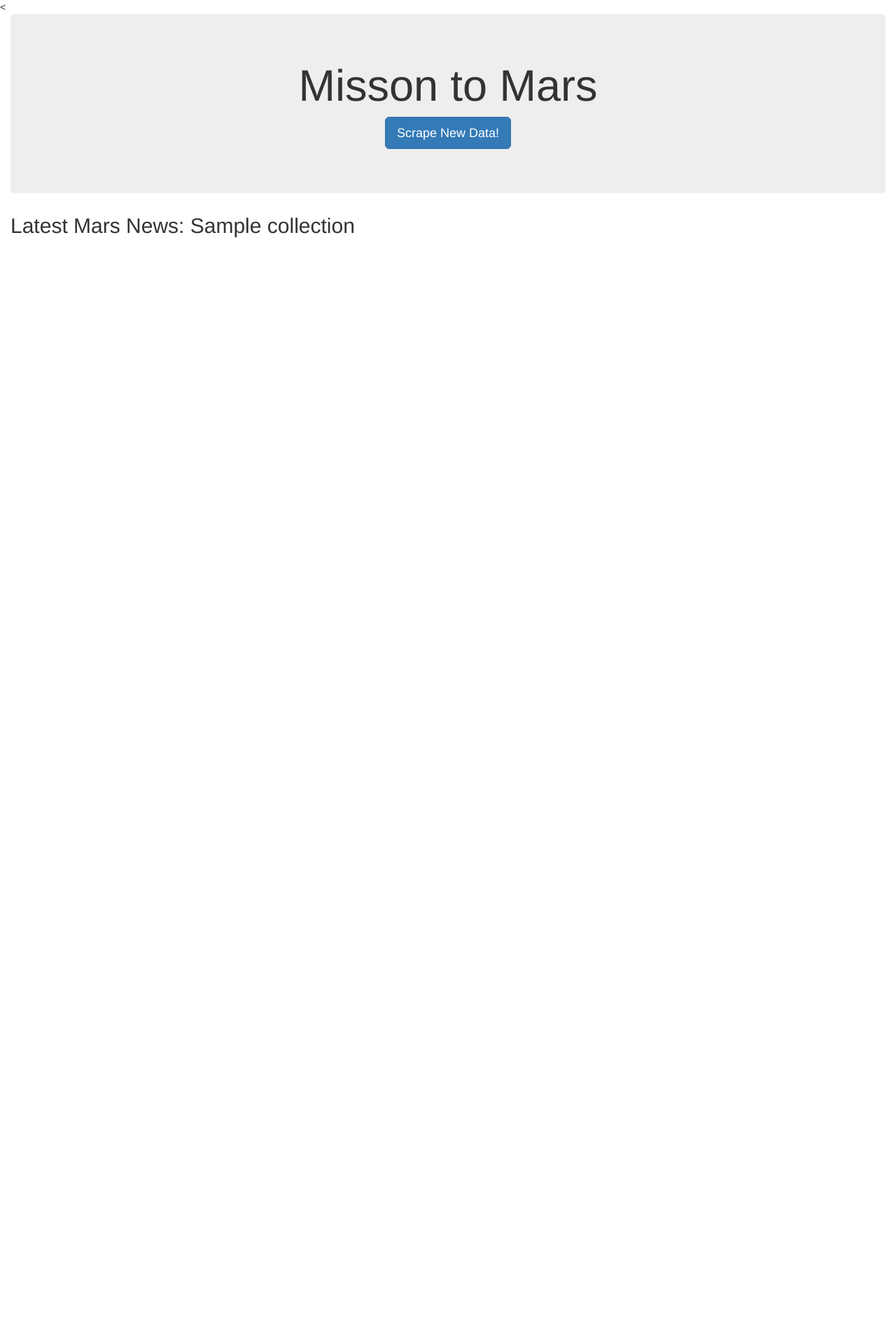
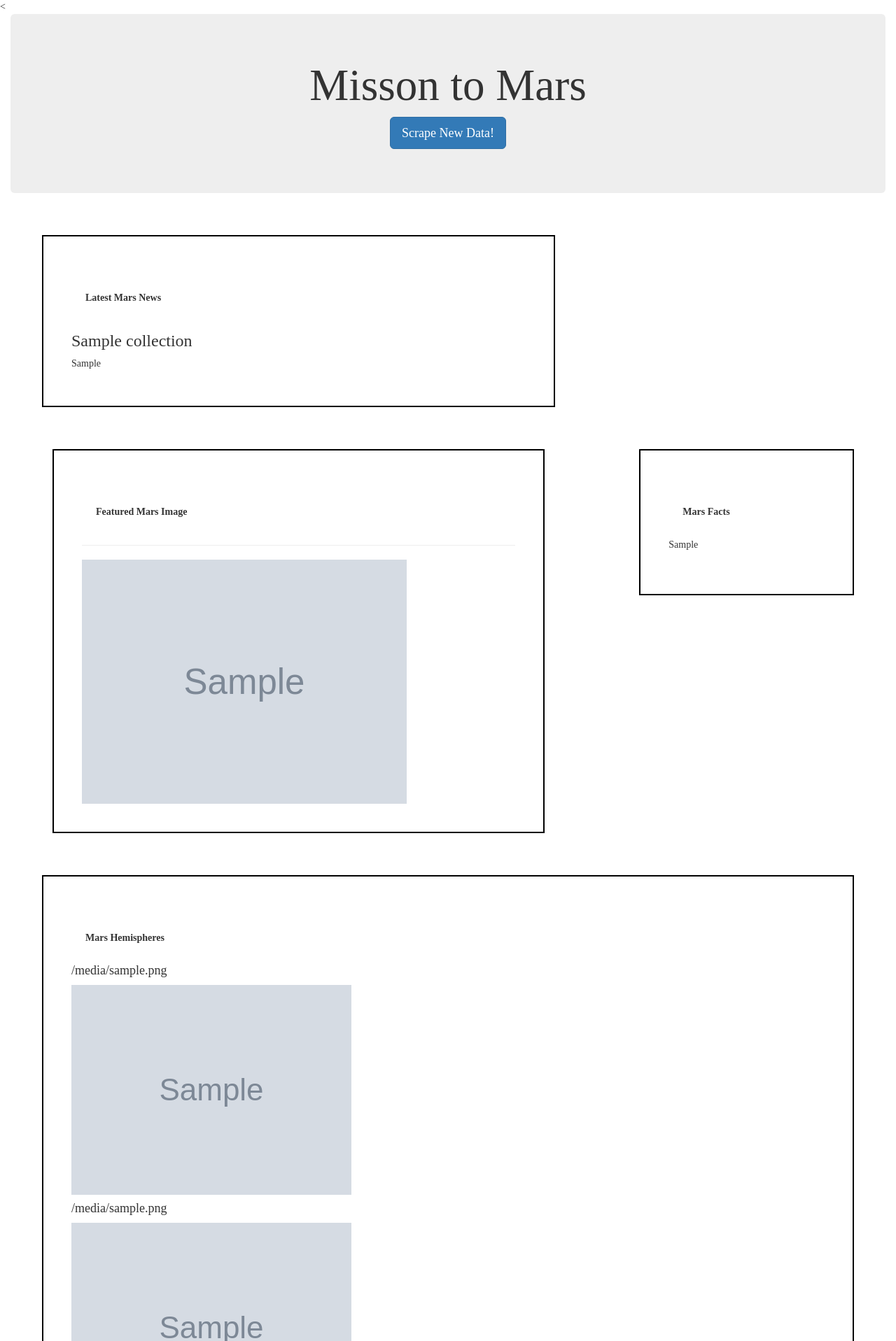
Before and after one commit to Ssimoes48/MARS-Web-Scraping, a Flask app: page / in a window 1280 px wide. Shown: the top 1917 px of the page at 70% size. Before the commit the page ends 340 px from the top, so only its background shows below. Run offline with Flask 2, Linux system fonts and the light colour scheme; grey boxes marked "Sample" are stand-in pictures; a database or web service that is not in the repository returns one stand-in record (values such as "Sample title"); some libraries are stand-ins or nearby versions.

Commit message:
added formating and got all elements to print. need to make them print correctly.

```diff
--- a/Mission_to_Mars/app.py
+++ b/Mission_to_Mars/app.py
@@ -31,7 +31,7 @@ def scrape():
     mongo.db.collection.update({}, mars_dict, upsert=True)
 
     # # Redirect back to home page
-    # return redirect("/")
+    return redirect("/")
 
 
 if __name__ == "__main__":
--- a/Mission_to_Mars/scrape_mars.py
+++ b/Mission_to_Mars/scrape_mars.py
@@ -55,7 +55,7 @@ def scrape():
         browser.back()
 
     #mars dictionary
-    mars_dict = {"news_title": news_title, "news_p": news_p, "mars_image": mars_img, "mars_facts": facts_table, "hem_images": hem_img_urls}
+    mars_dict = {"news_title": news_title, "news_p": news_p, "mars_img": mars_img, "facts_table": facts_table, "hem_img_urls": hem_img_urls}
 
     #quit browser
     browser.quit()
--- /dev/null
+++ b/Mission_to_Mars/style.css
@@ -0,0 +1,48 @@
+body {
+    background-color: white;
+    font-family: 'Times New Roman', Times, serif;
+}
+
+.container {
+    width: auto;
+    margin: auto;
+    padding: 20px;
+  }
+
+#Mars_News {
+    border: 2px solid black;
+    margin: 30px;
+    padding: 40px;
+    width: auto;
+    background-color: white;
+}
+
+#Mars_Image {
+    border: 2px solid black;
+    margin: 30px;
+    padding: 40px;
+    width: auto;
+    background-color: white;
+}
+
+#Mars_Facts {
+    border: 2px solid black;
+    margin: 30px;
+    padding: 40px;
+    width: auto;
+    background-color: white;
+}
+
+#Mars_Hemispheres {
+    border: 2px solid black;
+    margin: 30px;
+    padding: 40px;
+    width: auto;
+    background-color: white;
+}
+
+h2{
+    font-weight: bold;
+    font-size: inherit;
+    padding: 20px;
+}
--- a/Mission_to_Mars/templates/index.html
+++ b/Mission_to_Mars/templates/index.html
@@ -7,7 +7,10 @@
         <meta http-equiv="X-UA-Compatible" content="ie=edge">
         <title>Mission to Mars</title>
         <link rel="stylesheet" href="https://maxcdn.bootstrapcdn.com/bootstrap/3.3.7/css/bootstrap.min.css">
+        <link rel="stylesheet" href="style.css">
     </head>
+
+
 
     <body>
         <div class="container-fluid">
@@ -15,7 +18,78 @@
                 <h1>Misson to Mars</h1>
                 <p><a class="btn btn-primary btn-lg" href="/scrape" role="button">Scrape New Data!</a></p>
             </div>
-            <h2>Latest Mars News: {{ planet.news_title }}</h2>
+        </div>
+        <div class="container-fluid">
+            <div class="row">
+                <div class="col-md-8">
+                    <div class="container-fluid">
+                        <section id="Mars_News">
+                            <section id="figure">
+                                <h2 id="table_name">Latest Mars News</h2>
+                                <h3>{{ planet.news_title }}</h3>
+                                <p>{{ planet.news_p }}</p>
+                            </section>
+                        </section>
+                    </div>
+                </div>
+            </div>
+        </div>
+
+        <div class="container-fluid">
+            <div class="row">
+                <div class="col-md-8">
+                    <div class="container-fluid">
+                        <div class="container-fluid">
+                            <section id="Mars_Image">
+                                <section id="figure">
+                                    <h2 id="table_name">Featured Mars Image</h2>
+                                    <hr>
+                                    <img src="{{planet.mars_img}}" alt="ack" width="75%">
+                                </section>
+                            </section>
+                        </div>
+                    </div>
+                </div>
+                <div class="col-md-4">
+                    <div class="container-fluid">
+                        <section id="Mars_Facts">
+                            <section id="figure">
+                                <h2 id="table_name">Mars Facts</h2>
+                                <table class="table">
+                                    <thead>
+                                        <tr> {{ planet.facts_table }}</tr>
+                                    </thead>
+                                </table>
+                            </section>
+                        </section>
+                    </div>
+                </div>
+            </div>
+        </div>
+
+        <div class="container-fluid">
+            <div class="row">
+                <div class="col-md-12">
+                    <div class="container-fluid">
+                        <section id="Mars_Hemispheres">
+                            <section id="figure">
+                                <h2 id="table_name">Mars Hemispheres</h2>
+
+                                {% for i in range(4) %}
+                                <div class="col-med-6">
+                                    <div class="card" style="width: 20rem;">
+                                        <div class="card-body">
+                                            <h4 class="card-title">{{ planet.hem_img_url }}</h4>
+                                            <img src="{{planet.hem_img_url}}" class="card-img-top" alt="ack">
+                                        </div>
+                                    </div>
+                                </div>
+                                {% endfor %}
+                            </section>
+                        </section>
+                    </div>
+                </div>
+            </div>
         </div>
     </body>
 
```
